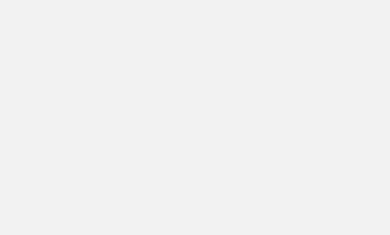
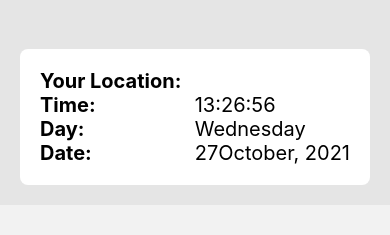
Before and after one commit to Adion52330/watchout-project, a React Native app: screen /WatchOut in a window 390 px wide. Shown: the part 298-533 px from the top of the page. Built offline with nearby package versions, Linux system fonts and the light colour scheme.

Commit message:
29th October 2021 `21:00` Co-authored-by: AARUL AGGARWAL <aarul.aggarwal@ais.amity.edu>

```diff
--- a/components/HomeButtons.js
+++ b/components/HomeButtons.js
@@ -11,7 +11,10 @@ import {
 const HomeButtons = ({ navigation }) => {
   return (
     <View style={styles.homeButtonContainer}>
-      <TouchableOpacity style={styles.buttonContainer}>
+      <TouchableOpacity
+        onPress={() => navigation.push("TimerScreen")}
+        style={styles.buttonContainer}
+      >
         <Image
           source={{
             uri: "https://img.icons8.com/ios-filled/250/000000/clock--v3.png",
--- /dev/null
+++ b/components/HomeTime.js
@@ -0,0 +1,92 @@
+import React from "react";
+import { View, Text, StyleSheet } from "react-native";
+import * as Localisation from "expo-localization";
+
+const HomeTime = () => {
+  let date = new Date();
+  //   Getting time
+  let hours = date.getHours();
+  let minutes = date.getMinutes();
+  let seconds = date.getSeconds();
+  //   Adding 0 if less than 10
+  hours = hours < 10 ? "0" + hours : hours;
+  minutes = minutes < 10 ? "0" + minutes : minutes;
+  seconds = seconds < 10 ? "0" + seconds : seconds;
+  //   Getting day
+  let day = date.getDay();
+  let dayNames = [
+    "Sunday",
+    "Monday",
+    "Tuesday",
+    "Wednesday",
+    "Thursday",
+    "Friday",
+    "Saturday",
+  ];
+  let dayName = dayNames[day];
+  //   Getting Date
+  let dateNumber = date.getDate();
+  let month = date.getMonth();
+  let monthNames = [
+    "January",
+    "February",
+    "March",
+    "April",
+    "May",
+    "June",
+    "July",
+    "August",
+    "September",
+    "October",
+    "November",
+    "December",
+  ];
+  let monthName = monthNames[month];
+  let year = date.getFullYear();
+
+  return (
+    <View
+      style={{
+        // alignItems: "center",
+        justifyContent: "space-between",
+        padding: 20,
+        backgroundColor: "white",
+        flexDirection: "row",
+        margin: 20,
+        borderRadius: 8,
+        marginTop: 50,
+        elevation: 5,
+      }}
+    >
+      <View style={styles.leftContainer}>
+        <Text style={{ fontSize: 20, fontWeight: "700" }}>Your Location: </Text>
+        <Text style={{ fontSize: 20, fontWeight: "700" }}>Time: </Text>
+        <Text style={{ fontSize: 20, fontWeight: "700" }}>Day: </Text>
+        <Text style={{ fontSize: 20, fontWeight: "700" }}>Date: </Text>
+      </View>
+      <View style={styles.rightContainer}>
+        <Text style={{ fontSize: 20, fontWeight: "400" }}>
+          {Localisation.timezone}
+        </Text>
+        <Text style={{ fontSize: 20, fontWeight: "400" }}>
+          {hours + ":" + minutes + ":" + seconds}
+        </Text>
+        <Text style={{ fontSize: 20, fontWeight: "400" }}>{dayName}</Text>
+        <Text style={{ fontSize: 20, fontWeight: "400" }}>
+          {dateNumber + monthName + ", " + year}
+        </Text>
+      </View>
+    </View>
+  );
+};
+
+const styles = StyleSheet.create({
+  leftContainer: {
+    justifyContent: "flex-start",
+  },
+  rightContainer: {
+    justifyContent: "flex-end",
+  },
+});
+
+export default HomeTime;
--- /dev/null
+++ b/components/TimerHeader.js
@@ -0,0 +1,67 @@
+import React from "react";
+import { View, Text, Image, StyleSheet, TouchableOpacity } from "react-native";
+import Ionicons from "react-native-vector-icons/Ionicons";
+
+const TimerHeader = ({ navigation }) => {
+  return (
+    <View style={styles.header}>
+      <View style={{ flexDirection: "row", alignItems: "center" }}>
+        <View style={{ top: 10 }}>
+          <Image
+            source={{
+              uri: "https://img.icons8.com/ios-filled/50/000000/clock--v3.png",
+            }}
+            style={styles.headerImage}
+          />
+        </View>
+        <Text style={styles.headerText}>TIMER</Text>
+      </View>
+      <View>
+        <TouchableOpacity
+          style={styles.backButton}
+          onPress={() => navigation.goBack()}
+        >
+          <Ionicons name="chevron-back" size={25} />
+          <Text style={{ color: "#2980b9" }}>Back</Text>
+        </TouchableOpacity>
+      </View>
+    </View>
+  );
+};
+
+const styles = StyleSheet.create({
+  headerImage: {
+    width: 40,
+    height: 40,
+  },
+  headerText: {
+    padding: 15,
+    top: 10,
+    fontFamily: "Roboto",
+    fontWeight: "bold",
+    fontSize: 20,
+  },
+  header: {
+    height: 90,
+    left: 0,
+    right: 0,
+    top: 0,
+    backgroundColor: "#fff",
+    flexDirection: "row",
+    alignItems: "center",
+    justifyContent: "space-around",
+    paddingLeft: 15,
+    borderBottomWidth: 1,
+    borderBottomColor: "lightgray",
+    paddingTop: 0,
+    elevation: 20,
+  },
+  backButton: {
+    display: "flex",
+    flexDirection: "row",
+    alignItems: "center",
+    top: 10,
+  },
+});
+
+export default TimerHeader;
--- a/navigation.js
+++ b/navigation.js
@@ -3,6 +3,7 @@ import { NavigationContainer } from "@react-navigation/native";
 import StopwatchScreen from "./screens/StopwatchScreen";
 import HomeScreen from "./screens/HomeScreen";
 import React from "react";
+import TimerScreen from "./screens/TimerScreen";
 
 const Stack = createStackNavigator();
 
@@ -20,6 +21,11 @@ function Navigator() {
           name="StopWatchScreen"
           component={StopwatchScreen}
         />
+        <Stack.Screen
+          options={{ headerShown: false }}
+          name="TimerScreen"
+          component={TimerScreen}
+        />
       </Stack.Navigator>
     </NavigationContainer>
   );
--- a/package.json
+++ b/package.json
@@ -11,10 +11,12 @@
     "@react-navigation/native": "^6.0.6",
     "@react-navigation/stack": "^6.0.11",
     "expo": "~43.0.0",
+    "expo-localization": "~11.0.0",
     "expo-status-bar": "~1.1.0",
     "react": "17.0.1",
     "react-dom": "17.0.1",
     "react-native": "0.64.2",
+    "react-native-elements": "^3.4.2",
     "react-native-gesture-handler": "~1.10.2",
     "react-native-vector-icons": "^9.0.0",
     "react-native-web": "0.17.1"
--- a/screens/HomeScreen.js
+++ b/screens/HomeScreen.js
@@ -2,6 +2,7 @@ import React from "react";
 import { View, Text, StyleSheet } from "react-native";
 import Header from "../components/Header";
 import HomeButtons from "../components/HomeButtons";
+import HomeTime from "../components/HomeTime";
 
 const HomeScreen = ({ navigation }) => {
   return (
@@ -10,6 +11,7 @@ const HomeScreen = ({ navigation }) => {
         {/* Header */}
         <Header navigation={navigation} />
         <HomeButtons navigation={navigation} />
+        <HomeTime />
       </View>
     </View>
   );
--- /dev/null
+++ b/screens/TimerScreen.js
@@ -0,0 +1,15 @@
+import React from "react";
+import { StyleSheet, Text, SafeAreaView } from "react-native";
+import TimerHeader from "../components/TimerHeader";
+
+const TimerScreen = ({ navigation }) => {
+  return (
+    <SafeAreaView>
+      <TimerHeader navigation={navigation} />
+    </SafeAreaView>
+  );
+};
+
+export default TimerScreen;
+
+const styles = StyleSheet.create({});
```
Also changed, not shown: 1 other file (tests, documents, lock files or other folders).
